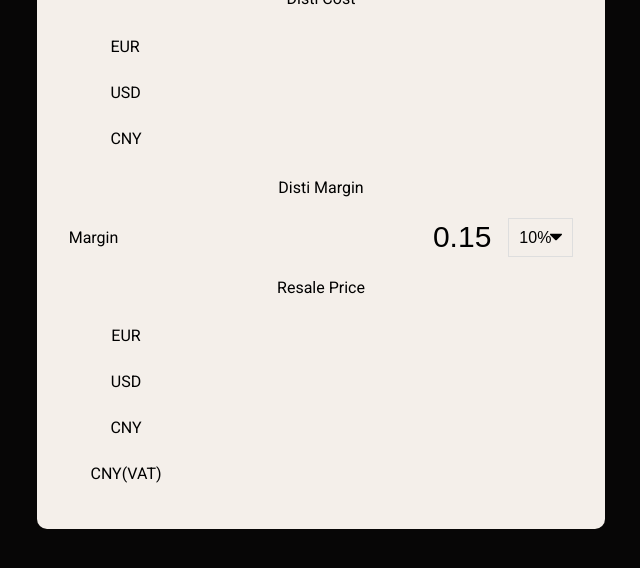
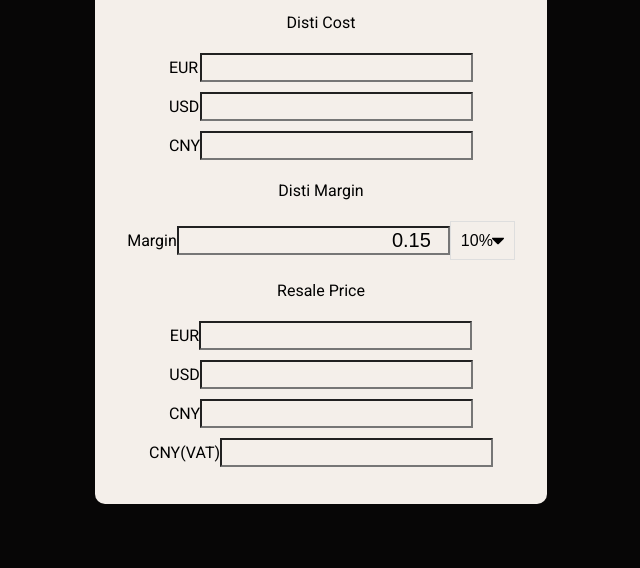
Before and after one commit to lgnq/QuoteTool, a plain HTML site: page index.html in a window 1280 px wide. Shown: the part 228-796 px from the top of the page, without its empty margins (319-959 px from the left). Drawn offline with Linux system fonts and the light colour scheme; no server answers.

Commit message:
Update style.css

```diff
--- a/style.css
+++ b/style.css
@@ -75,9 +75,9 @@
 }
 
 .currency input {
-  border: 0;
+  border: 0.5;
   background: transparent;
-  font-size: 30px;
+  font-size: 20px;
   text-align: right;
 }
 
```
